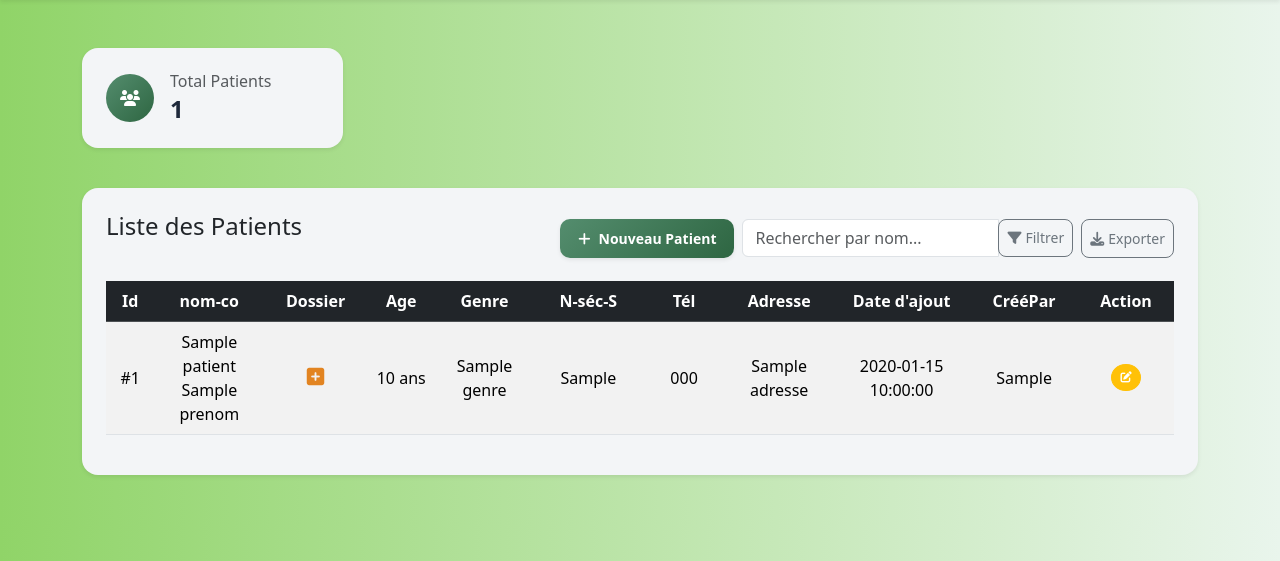
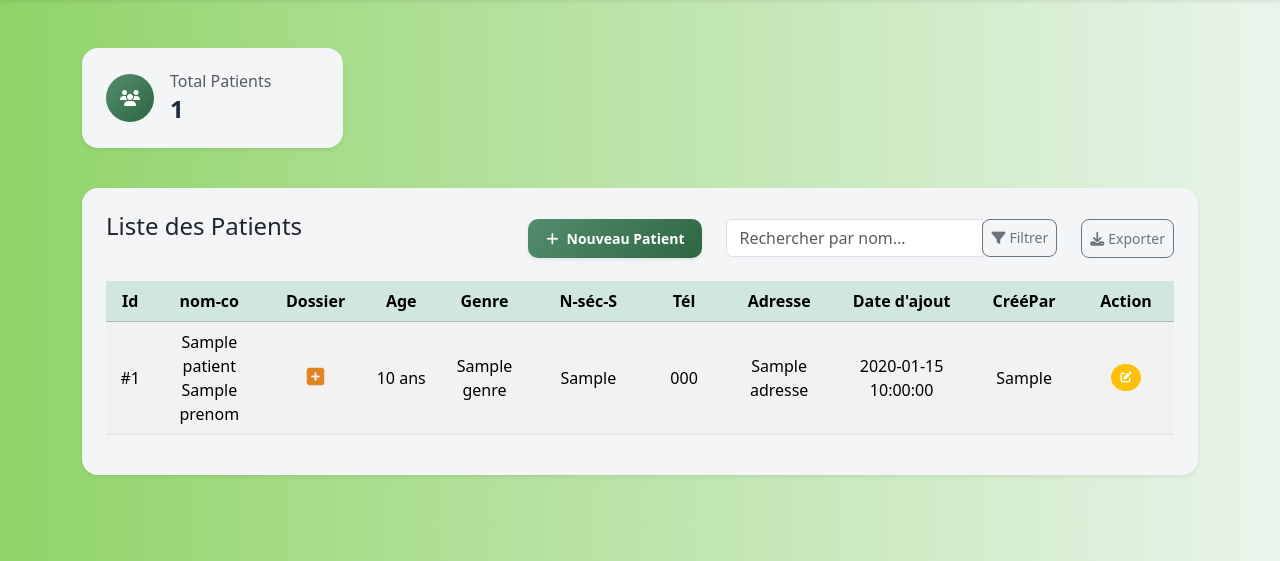
Before and after one commit to karroumi23/cabinet-medical-healthy-first, a PHP site: template views/patient/liste_patients.php in a window 1280 px wide. Shown: the part 56-617 px from the top of the page. Run offline with PHP 8.4, Linux system fonts and the light colour scheme; the template is opened without the code that fills it: most values are stand-ins (such as "Sample title", 1, 10 or a date in 2020); some libraries are stand-ins or nearby versions.

Commit message:
add gap to the table elements (list patients )

```diff
--- a/views/patient/liste_patients.php
+++ b/views/patient/liste_patients.php
@@ -50,7 +50,7 @@
 
              <h4 class="mb-4 text-center">Liste des Patients</h4>
 
-             <div class="d-flex gap-2">
+             <div class="d-flex gap-4">
                             <a href="index.php?action=create" class="btn btn-sm text-white shadow-sm"
                                style="background: linear-gradient(135deg,rgb(84, 141, 110), #2e6642); border: none; border-radius: 10px; padding: 9px 18px; font-weight: 600;">
                                 <i class="fas fa-plus me-2"></i>Nouveau Patient
@@ -72,7 +72,7 @@
             </div>
            <div class="table-responsive custom-table w-100" >
            <table class="table table-hover table-striped align-middle  p-2 text-center">
-               <thead class="table-dark text-center" >
+               <thead class="table-success text-center" >
                 <tr>
                     <th style="width: 10px;">Id</th>
                     <th style="width: 80px;">nom-co</th>
```
